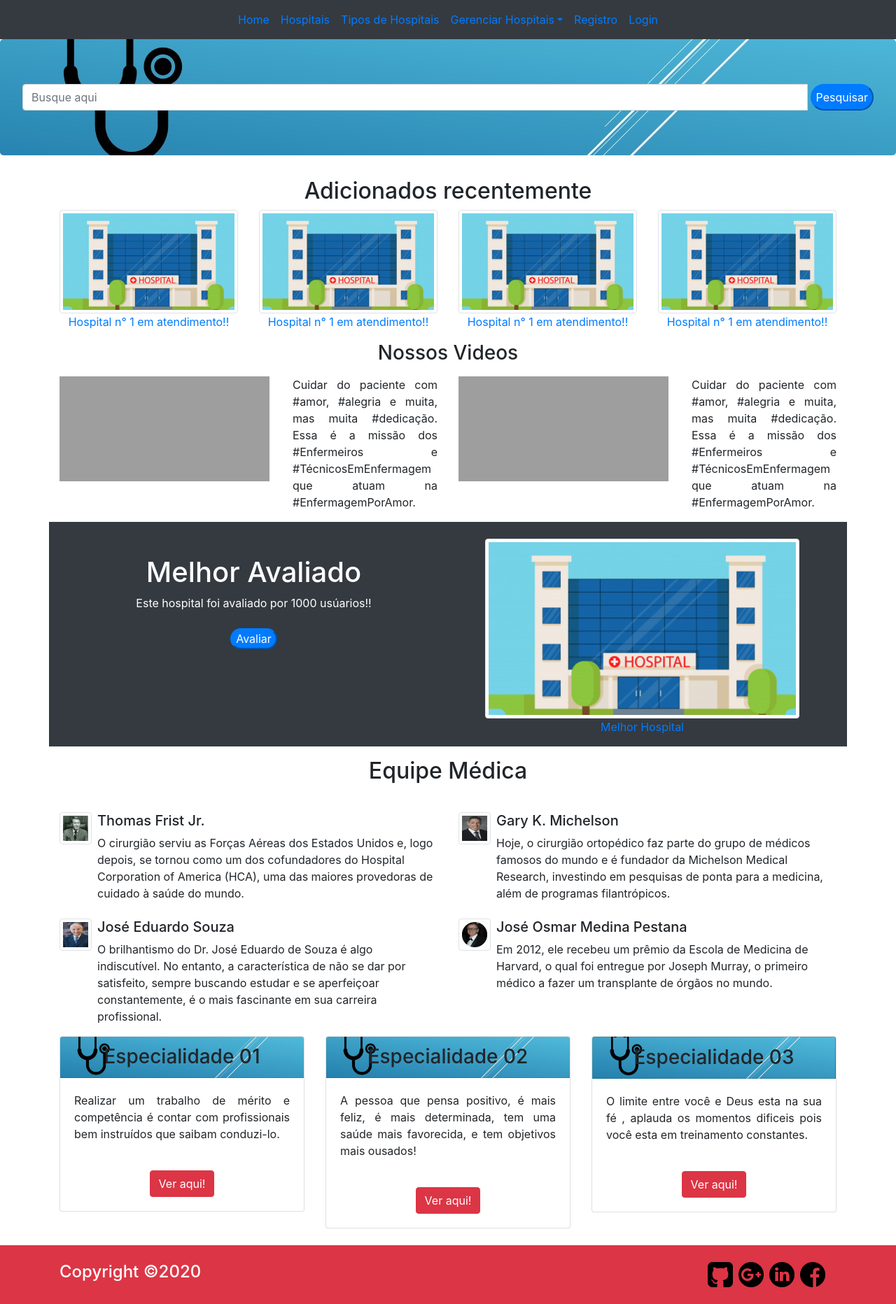
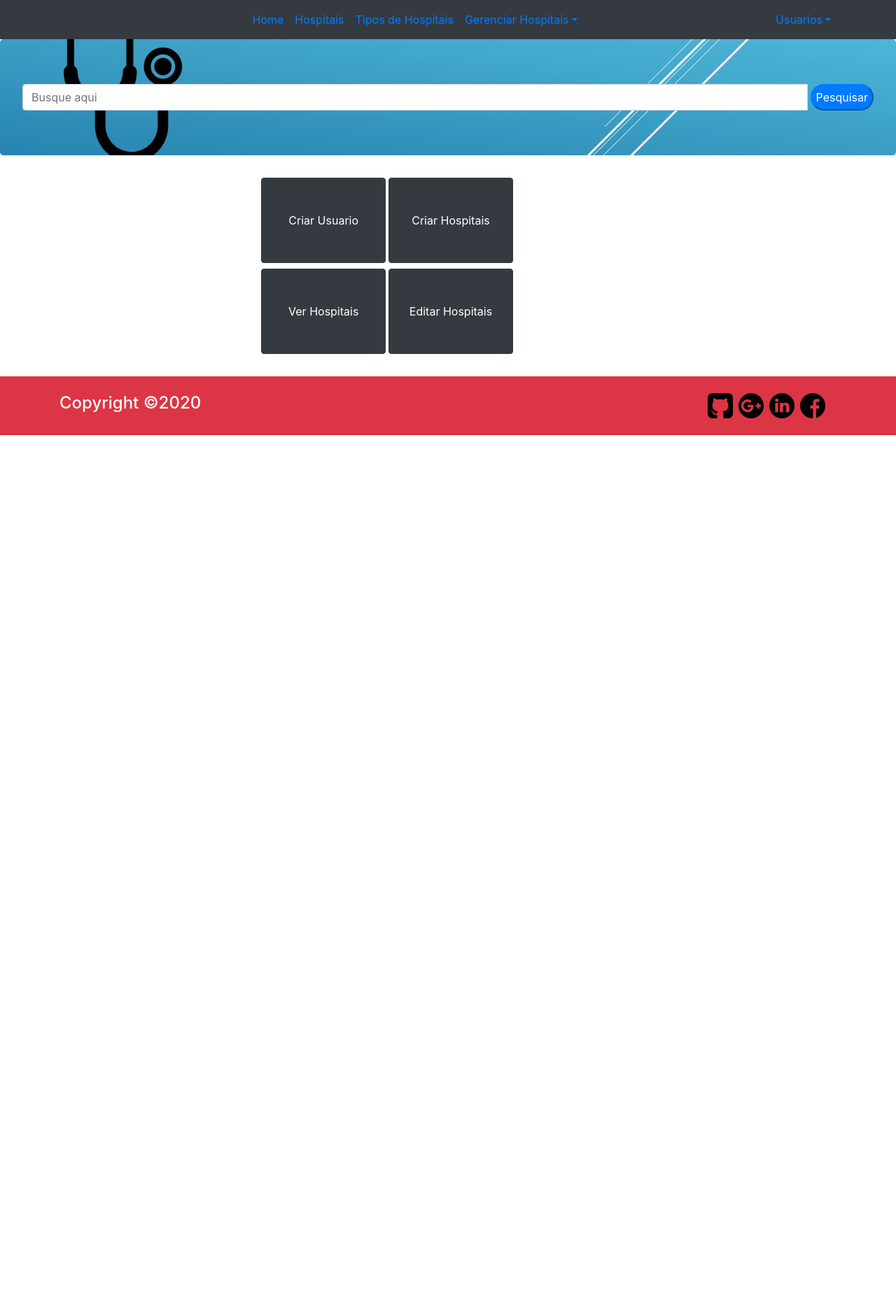
Before and after one commit to Geovanes1/CursoPW, a Django app: page /index/ in a window 1280 px wide. Shown: the whole page at 70% size. After the commit the page ends 622 px from the top, so only its background shows below. Run offline with Django 3.2, Linux system fonts and the light colour scheme; some libraries are stand-ins or nearby versions; grey boxes are pictures that could not be loaded.

Commit message:
Ajustando o Index

```diff
--- a/hospitais/urls.py
+++ b/hospitais/urls.py
@@ -25,7 +25,7 @@ urlpatterns = [
     path('admin/', admin.site.urls),
     path('index/', index, name='index'),
     path('hospitais/', hospitais, name='hospitais'),
-    path('criar_hospital/', criar_hospital),
+    path('criar_hospital/', criar_hospital, name='criar_hospital'),
     path('editar/<int:id>', editar, name='editar'),
     path('deletar/<int:id>', deletar, name='deletar'),
     path('', include('usuarios.urls')),
--- a/templetes/hospitais/base.html
+++ b/templetes/hospitais/base.html
@@ -20,9 +20,9 @@
 			<div class="collapse navbar-collapse" id="navbarSupportedContent">
 
 				<ul class="navbar-nav ml-auto mr-auto">
-					<li><a href="#" class="nav-link">Home</a></li>
-					<li><a href="#" class="nav-link">Hospitais</a></li>
-					<li><a href="#" class="nav-link">Tipos de Hospitais</a></li>
+					<li><a href="{% url 'index' %}" class="nav-link">Home</a></li>
+					<li><a href="{% url 'hospitais' %}" class="nav-link">Hospitais</a></li>
+					<li><a href="{% url 'hospitais' %}" class="nav-link">Tipos de Hospitais</a></li>
 
 					<!--Colocando um SubMenu-->
 
@@ -30,23 +30,43 @@
 						<a href="#" class="nav-link dropdown-toggle" data-toggle="dropdown">Gerenciar Hospitais</a>
 						<ul class="dropdown-menu">
 							<li>
-								<a href="#" class="dropdown-item">Inserir Hospitais</a>
+								<a href="{% url 'criar_hospital' %}" class="dropdown-item">Inserir Hospitais</a>
 							</li>
 							<div class="dropdown-divider"></div>
 							<li>
-								<a href="" class="dropdown-item">Editar Hospitais</a>
+								<a href="{% url 'hospitais' %}" class="dropdown-item">Editar Hospitais</a>
 							</li>
 							<div class="dropdown-divider"></div>
 							<li>
-								<a href="" class="dropdown-item">Excluir Hospitais</a>
+								<a href="{% url 'hospitais' %}" class="dropdown-item">Excluir Hospitais</a>
 							</li>
 						</ul>
 					</li>
 
 					<!-- Finalizando o SubMenu -->
+				</ul>
 
-					<li><a href="#" class="nav-link">Registro</a></li>
-					<li><a href="#" class="nav-link">Login</a></li>
+				<!--Menu_Usuario-->
+
+				<ul class="navbar-nav">
+					<li class="dropdown">
+						<a href="#" class="nav-link dropdown-toggle" data-toggle="dropdown">Usuarios</a>
+						<ul class="dropdown-menu">
+							<li>
+								<a href="{% url 'criar_usuario' %}" class="dropdown-item">Criar Usuarios</a>
+							</li>
+							<div class="dropdown-divider"></div>
+							<li>
+								<a href="{% url 'login' %}" class="dropdown-item">Logar</a>
+							</li>
+							<div class="dropdown-divider"></div>
+							<li>
+								<a href="{% url 'logout' %}" class="dropdown-item">Sair</a>
+							</li>
+						</ul>
+					</li>
+
+					<!-- Finalizando o SubMenu -->
 				</ul>
 			</div>
 		</div>
@@ -54,8 +74,8 @@
 
 	<main>
 		<section class="jumbotron">		 <!--Inicio do Titulo-->
-			<form class="input-group">
-				<input class="form-control" type="search" placeholder="Busque aqui">
+			<form method="GET" class="input-group">
+				<input class="form-control" type="search" placeholder="Busque aqui" name="search">
 				<button class="btn-primary ml-1">Pesquisar</button>
 			</form>
 		</section> 		<!--Fim do Titulo-->
@@ -63,17 +83,35 @@
 		<section>
 
 
-				{% block content %}
+			{% block content %}
 
 
 
 
-				{% endblock content %}
+			{% endblock content %}
 
 
 		</section>
 
 	</main>
+	<footer class="mt-4 bg-danger"> 		<!--Inicio do rodapé-->
+		<div class="container d-flex justify-content-between">
+			<span class="copy mt-4">
+				<h4>Copyright ©2020</h4>
+			</span>
+
+			<ul class="navbar icones mt-3">
+				<li><a href="https://github.com/" class="text-hide">GitHub</a></li>
+
+				<li><a href="https://myaccount.google.com/" class="text-hide">Google Plus</a></li>
+
+				<li><a href="https://br.linkedin.com/" class="text-hide">Linkedin</a></li>
+
+				<li><a href="https://www.facebook.com/" class="text-hide">Facebook</a></li>
+			</ul>
+		</div>
+
+	</footer>		 <!--Fim do Rodapé-->
 
 
 	<script src="https://code.jquery.com/jquery-3.5.1.js"integrity="sha256-QWo7LDvxbWT2tbbQ97B53yJnYU3WhH/C8ycbRAkjPDc="crossorigin="anonymous">
--- a/templetes/hospitais/criar_hospitais.html
+++ b/templetes/hospitais/criar_hospitais.html
@@ -2,11 +2,11 @@
 {% load crispy_forms_tags %}
 {% block content %}
 
-<div class="container col-lg-4">
+<div class="container col-lg-4 mb-5">
 	<form action="." method="POST" enctype="multipart/form-data">
 		{% csrf_token %}
 		{{ form | crispy }}
-		<input type="submit" value="Enviar" class="input-group btn btn-success">
+		<input type="submit" value="Enviar" class="input-group btn btn-success input-group md-5">
 	</form>
 </div>
 
--- a/templetes/hospitais/editar_hospitais.html
+++ b/templetes/hospitais/editar_hospitais.html
@@ -12,11 +12,11 @@
 				</figcaption>
 			</figure>
 		</div>
-		<div class="col-lg-6">
+		<div class="col-lg-6 mb-5">
 			<form action="." method="POST" enctype="multipart/form-data">
 				{% csrf_token %}
 				{{ form | crispy }}
-				<input type="submit" value="Editar" class="input-group btn btn-success">
+				<input type="submit" value="Editar" class="input-group btn btn-success mb-5">
 			</form>
 		</div>
 	</div>
--- a/templetes/hospitais/hospitais.html
+++ b/templetes/hospitais/hospitais.html
@@ -1,4 +1,4 @@
-{% extends 'hospitais/baselista.html' %}
+{% extends 'hospitais/base.html' %}
 
 {% block content %}
 
--- a/templetes/hospitais/index.html
+++ b/templetes/hospitais/index.html
@@ -1,321 +1,15 @@
-<!DOCTYPE html>
-<html lang="en">
-<head>
-	<meta charset="UTF-8">
-	<meta name="viewport" content="width=device-width, initial-scale=1.0">
-	<link rel="stylesheet" href="/static/css/bootstrap.css">
-	<link rel="stylesheet" href="/static/css/estilo.css">
+{%  extends 'hospitais/base.html' %}
 
-	<title>Hospitalar</title>
-</head>
-<body>
-	<!--Inicio do Menu-->
-	<nav class="navbar navbar-expand-sm bg-dark navbar-light">
-		<div class="container">
+{% block content %}
+<div class="container col-lg-5">
+	<div class="row">
 
-			<button class="navbar-toggler "data-toggle="collapse" data-target="#navbarSupportedContent">
-				<span class="navbar-toggler-icon"></span>
-			</button>
+		<a href="{% url 'criar_usuario' %}" class="btn btn-dark col-lg-4 pt-5 pb-5 mb-2 mr-1">Criar Usuario</a>
+		<a href="{% url 'criar_hospital' %}" class="btn btn-dark col-lg-4 pt-5 pb-5 mb-2">Criar Hospitais</a>
+		<a href="{% url 'hospitais' %}" class="btn btn-dark col-lg-4 pt-5 pb-5 mb-2 mr-1">Ver Hospitais</a>
+		<a href="{% url 'hospitais' %}" class="btn btn-dark col-lg-4 pt-5 pb-5 mb-2">Editar Hospitais</a>
 
-			<div class="collapse navbar-collapse" id="navbarSupportedContent">
+	</div>
+</div>
 
-				<ul class="navbar-nav ml-auto mr-auto">
-					<li><a href="#" class="nav-link">Home</a></li>
-					<li><a href="#" class="nav-link">Hospitais</a></li>
-					<li><a href="#" class="nav-link">Tipos de Hospitais</a></li>
-
-					<!--Colocando um SubMenu-->
-
-					<li class="dropdown">
-						<a href="#" class="nav-link dropdown-toggle" data-toggle="dropdown">Gerenciar Hospitais</a>
-						<ul class="dropdown-menu">
-							<li>
-								<a href="#" class="dropdown-item">Inserir Hospitais</a>
-							</li>
-							<div class="dropdown-divider"></div>
-							<li>
-								<a href="" class="dropdown-item">Editar Hospitais</a>
-							</li>
-							<div class="dropdown-divider"></div>
-							<li>
-								<a href="" class="dropdown-item">Excluir Hospitais</a>
-							</li>
-						</ul>
-					</li>
-
-					<!-- Finalizando o SubMenu -->
-
-					<li><a href="#" class="nav-link">Registro</a></li>
-					<li><a href="#" class="nav-link">Login</a></li>
-				</ul>
-			</div>
-		</div>
-	</nav>  	<!--Fim do Menu-->
-
-	<main>
-		<section class="jumbotron">		 <!--Inicio do Titulo-->
-			<form class="input-group">
-				<input class="form-control" type="search" placeholder="Busque aqui">
-				<button class="btn-primary ml-1">Pesquisar</button>
-			</form>
-		</section> 		<!--Fim do Titulo-->
-
-		<section class="container"> 		<!--Inicio dos recentes-->
-			<h2 class="text-center">
-				Adicionados recentemente
-			</h2>
-
-			<div class="row">
-				<!-- Primeira imagem-->
-
-				<a href="#" class="col-lg-3 col-sm-6 col-md-4">
-					<figure>
-						<img src="\static\img\lg.png" alt="h1" class="img-fluid img-thumbnail">
-						<figcaption class="text-center">
-							Hospital n° 1 em atendimento!!
-						</figcaption>
-					</figure>
-				</a>
-
-				<!--Segunda Imagem-->
-
-				<a href="#" class="col-lg-3 col-sm-6 col-md-4">
-					<figure>
-						<img src="\static\img\lg.png" alt="h1" class="img-fluid img-thumbnail">
-						<figcaption class="text-center">
-							Hospital n° 1 em atendimento!!
-						</figcaption>
-					</figure>
-				</a>
-
-				<!--Terceira Imagem-->
-
-				<a href="#" class="col-lg-3 col-sm-6 col-md-4">
-					<figure>
-						<img src="\static\img\lg.png" alt="h1" class="img-fluid img-thumbnail">
-						<figcaption class="text-center">
-							Hospital n° 1 em atendimento!!
-						</figcaption>
-					</figure>
-				</a>
-
-				<!-- Quarta imagem-->
-				<a href="#" class="col-lg-3 col-sm-6 col-md-4">
-					<figure>
-						<img src="\static\img\lg.png" alt="h1" class="img-fluid img-thumbnail">
-						<figcaption class="text-center">
-							Hospital n° 1 em atendimento!!
-						</figcaption>
-					</figure>
-				</a>
-			</div>
-		</section>		 <!--Fim dos recentes-->
-
-		<section> 		<!--Inicio Nossos Videos-->
-			<div class="container">  <!--Inicio container Video-->
-				<h3 class="text-center mb-3">Nossos Videos</h3>
-
-				<div class="row d-flex">  <!--Inicio linha-->
-
-					<!--Inicio Video 01-->
-					<figure class="col-lg-3 img-fluid">
-						<iframe src="https://www.youtube.com/embed/RzRy6T_24mU" frameborder="0" allow="accelerometer; autoplay; clipboard-write; encrypted-media; gyroscope; picture-in-picture" allowfullscreen></iframe>
-					</figure>
-					<div class="col-lg-3">
-						<article class="ml-5 text-justify">
-							Cuidar do paciente com #amor, #alegria e muita, mas muita #dedicação. Essa é a missão dos #Enfermeiros e #TécnicosEmEnfermagem que atuam na  #EnfermagemPorAmor.
-						</article>
-					</div>
-					<!--Fim Video 01-->
-
-					<!--Inicio Video 02-->
-					<figure class="col-lg-3 img-fluid">
-						<iframe src="https://www.youtube.com/embed/RzRy6T_24mU" frameborder="0" allow="accelerometer; autoplay; clipboard-write; encrypted-media; gyroscope; picture-in-picture" allowfullscreen></iframe>
-					</figure>
-					<div class="col-lg-3">
-						<article class="ml-5 text-justify" >
-							Cuidar do paciente com #amor, #alegria e muita, mas muita #dedicação. Essa é a missão dos #Enfermeiros e #TécnicosEmEnfermagem que atuam na  #EnfermagemPorAmor.
-						</article>
-					</div>
-					<!--Fim Video 02-->
-
-				</div>  <!-- Fim linha-->
-			</div> <!-- Fim container video-->
-
-
-		</section> 		<!--Fim Nossos videos-->
-		<section class="avaliado bg-dark mt-3 container"> 		<!--Inicio Melhor avaliado-->
-
-			<div class="container">
-				<div class="row d-flex">
-					<div class="col-lg-6 text-center mt-5">
-						<h1>
-							Melhor Avaliado
-						</h1>
-						<article>
-							Este hospital foi avaliado por 1000 usúarios!!
-						</article>
-						<button class="btn-primary mt-4">
-							Avaliar
-						</button>
-					</div>
-
-					<div class="col-lg-6">
-						<a href="#">
-							<figure class="mt-4 text-center">
-								<img src="\static\img\lg.png" alt="h1" class="img-fluid img-thumbnail">
-								<figcaption>
-									Melhor Hospital
-								</figcaption>
-							</figure>
-						</a>
-					</div>
-				</div>
-			</div>
-		</section> 		<!--Fim melhor avaliado-->
-
-
-
-		<section class="eq-medica container"> 		<!--Inicio da equipe-->
-			<h2 class="text-center mt-3 mb-3">
-				Equipe Médica
-			</h2>
-			<div class="row">
-
-				<!-- Primeira img Médico-->
-
-				<div class="media col-lg-6 col-sm-6">
-					<img src="\static\img\m.jpg" alt="m" class="mestre img-fluid img-thumbnail mt-4 mr-2">
-					<div class="media-body">
-						<h3 class="h5 mt-4">Thomas Frist Jr.</h3>
-						<article>
-							O cirurgião serviu as Forças Aéreas dos Estados Unidos e, logo depois, se tornou como um dos cofundadores do Hospital Corporation of America (HCA), uma das maiores provedoras de cuidado à saúde do mundo.
-						</article>
-					</div>
-				</div>
-
-				<!-- Segunda img Médico-->
-
-				<div class="media col-lg-6 col-sm-6">
-					<img src="\static\img\m1.jpeg" alt="m" class="mestre img-fluid img-thumbnail mt-4 mr-2">
-					<div class="media-body">
-						<h3 class="h5 mt-4">Gary K. Michelson</h3>
-						<article>
-							Hoje, o cirurgião ortopédico faz parte do grupo de médicos famosos do mundo e é fundador da Michelson Medical Research, investindo em pesquisas de ponta para a medicina, além de programas filantrópicos.
-						</article>
-					</div>
-				</div>
-
-				<!-- Terceiro img Médico-->
-
-				<div class="media col-lg-6 col-sm-6">
-					<img src="\static\img\m2.jpg" alt="m" class="mestre img-fluid img-thumbnail mt-4 mr-2">
-					<div class="media-body">
-						<h3 class="h5 mt-4">José Eduardo Souza</h3>
-						<article>
-							O brilhantismo do Dr. José Eduardo de Souza é algo indiscutível. No entanto, a característica de não se dar por satisfeito, sempre buscando estudar e se aperfeiçoar constantemente, é o mais fascinante em sua carreira profissional.
-						</article>
-					</div>
-				</div>
-
-				<!-- Terceiro img Médico-->
-
-				<div class="media col-lg-6 col-sm-6">
-					<img src="\static\img\m3.png" alt="m" class="mestre img-fluid img-thumbnail mt-4 mr-2">
-					<div class="media-body">
-						<h3 class="h5 mt-4">José Osmar Medina Pestana</h3>
-						<article>
-							Em 2012, ele recebeu um prêmio da Escola de Medicina de Harvard, o qual foi entregue por Joseph Murray, o primeiro médico a fazer um transplante de órgãos no mundo.
-						</article>
-					</div>
-				</div>
-			</div>
-		</section> 		<!--Fim da equipe-->
-	</main>
-
-	<section class="esp container"> <!-- Inicio de Especialidades-->
-		<div class="row" >
-
-			<!-- Coluna 01-->
-
-			<div class="col-md-4 mt-3"> <!--Coluna -->
-				<div class="card text-center"> <!-- Inicio do Card-->
-					<h3 class="card-header text-center">Especialidade 01</h3>
-					<div class="card-body ">
-						<p class="text-justify">
-							Realizar um trabalho de mérito e competência é contar com profissionais bem instruídos que saibam conduzi-lo.
-						</p>
-
-						<button class="btn btn-danger mt-4">
-							Ver aqui!
-						</button>
-					</div>
-				</div>
-			</div>
-
-			<!-- Coluna 02-->
-
-			<div class="col-md-4 mt-3"> <!--Coluna -->
-				<div class="card text-center"> <!-- Inicio do Card-->
-					<h3 class="card-header text-center ">Especialidade 02</h3>
-					<div class="card-body">
-						<p class="text-justify">
-						A pessoa que pensa positivo, é mais feliz, é mais determinada, tem uma saúde mais favorecida, e tem objetivos mais ousados!
-						</p>
-
-						<button class="btn btn-danger mt-4">
-							Ver aqui!
-						</button>
-					</div>
-				</div>
-			</div>
-
-			<!-- Coluna 03-->
-
-			<div class="col-md-4 mt-3"> <!--Coluna -->
-				<div class="card text-center"> <!-- Inicio do Card-->
-					<h3 class="card-header card text-center ">Especialidade 03</h3>
-					<div class="card-body">
-						<p class="text-justify" >
-							O limite entre você e Deus esta na sua fé , aplauda os momentos dificeis pois você esta em treinamento constantes.
-						</p>
-
-						<button class="btn btn-danger mt-4">
-							Ver aqui!
-						</button>
-					</div>
-				</div>
-			</div>
-
-
-		</div>
-
-	</section> <!-- Fim de Especialidades-->
-
-	<footer class="mt-4 bg-danger"> 		<!--Inicio do rodapé-->
-		<div class="container d-flex justify-content-between">
-			<span class="copy mt-4">
-			<h4>Copyright ©2020</h4>
-			</span>
-
-		<ul class="navbar icones mt-3">
-			<li><a href="https://github.com/" class="text-hide">GitHub</a></li>
-
-			<li><a href="https://myaccount.google.com/" class="text-hide">Google Plus</a></li>
-
-			<li><a href="https://br.linkedin.com/" class="text-hide">Linkedin</a></li>
-
-			<li><a href="https://www.facebook.com/" class="text-hide">Facebook</a></li>
-		</ul>
-		</div>
-
-	</footer>		 <!--Fim do Rodapé-->
-
-
-	<script src="https://code.jquery.com/jquery-3.5.1.js"integrity="sha256-QWo7LDvxbWT2tbbQ97B53yJnYU3WhH/C8ycbRAkjPDc="crossorigin="anonymous">
-	</script>
-
-	<script type="text/javascript" src="/static/js/bootstrap.js"></script>
-
-</body>
-</html>
+{% endblock content %}
--- a/usuarios/templates/usuarios/form_login.html
+++ b/usuarios/templates/usuarios/form_login.html
@@ -1,12 +1,12 @@
 {% extends 'hospitais/base.html' %}
 {% load crispy_forms_tags %}
 {% block content %}
-<div class="col-lg-4 container">
+<div class="col-lg-4 container mb-5">
 <form method="POST">
 	{% csrf_token %}
 	{{form | crispy}}
 
-	<input type="submit" value="Logar">
+	<input type="submit" value="Logar" class="btn btn-success input-group">
 
 </form>
 </div>
--- a/usuarios/templates/usuarios/form_usuario.html
+++ b/usuarios/templates/usuarios/form_usuario.html
@@ -1,11 +1,11 @@
 {% extends 'hospitais/base.html' %}
 {% load crispy_forms_tags %}
 {% block content%}
-<div class="container col-lg-4">
+<div class="container col-lg-4 pb-5">
 	<form method="POST">
 		{% csrf_token %}
 		{{form | crispy}}
-	<input type="submit" value="Inserir" class="btn btn-success">
+	<input type="submit" value="Inserir" class="btn btn-success input-group mb-5">
 	</form>
 </div>
 
```
Also changed, not shown: db.sqlite3.
